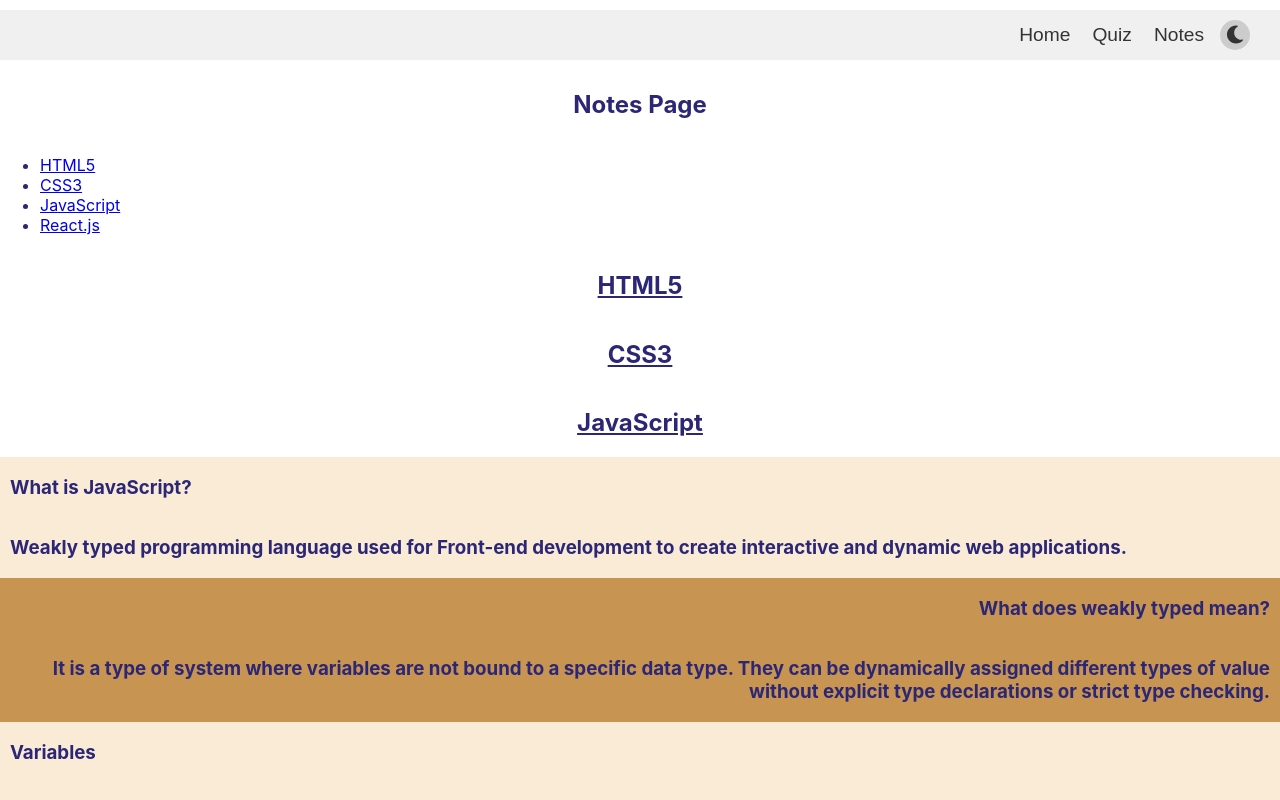
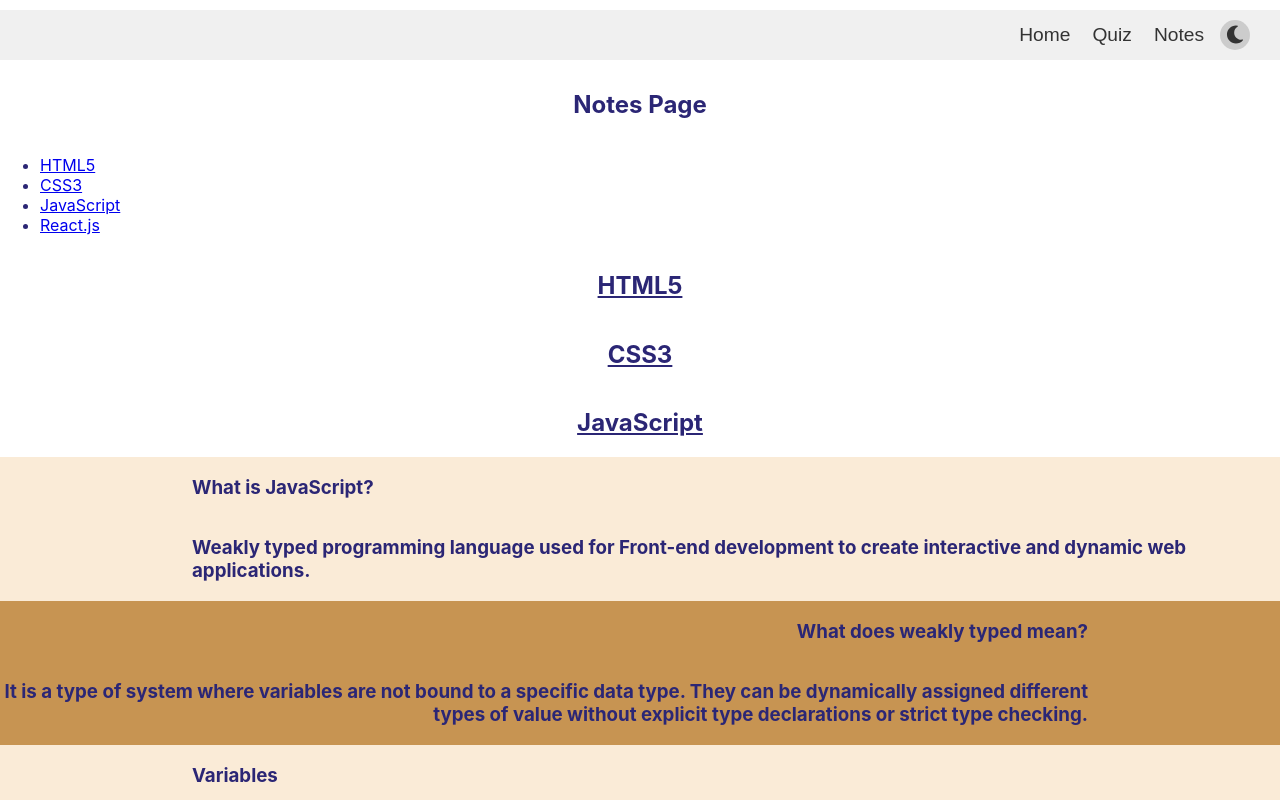
Before and after one commit to annie-uchiha/notes, a React (Create React App) app in the folder quiz-app/: page /notes in a window 1280 px wide. Shown: the top 800 px of the page. Built offline with nearby package versions, Linux system fonts and the light colour scheme.

Commit message:
not sure about the styling yet

```diff
--- a/quiz-app/src/css/Notes.css
+++ b/quiz-app/src/css/Notes.css
@@ -22,7 +22,7 @@
 
 .left-section {
   background-color: antiquewhite;
-  padding-left: 10px;
+  padding-left: 15%;
   display: flex;
   flex-direction: column;
   text-align: left;
@@ -31,7 +31,7 @@
 
 .right-section {
   background-color: rgb(199, 148, 82);
-  padding-right: 10px;
+  padding-right: 15%;
   display: flex;
   flex-direction: column;
   text-align: right;
--- a/quiz-app/src/pages/Notes.scss
+++ b/quiz-app/src/pages/Notes.scss
@@ -22,7 +22,7 @@
 
 .left-section {
   background-color: antiquewhite;
-  padding-left: 10px;
+  padding-left: 15%;
   display: flex;
   flex-direction: column;
   text-align: left;
@@ -31,7 +31,7 @@
 
 .right-section {
   background-color: rgb(199, 148, 82);
-  padding-right: 10px;
+  padding-right: 15%;
   display: flex;
   flex-direction: column;
   text-align: right;
```
